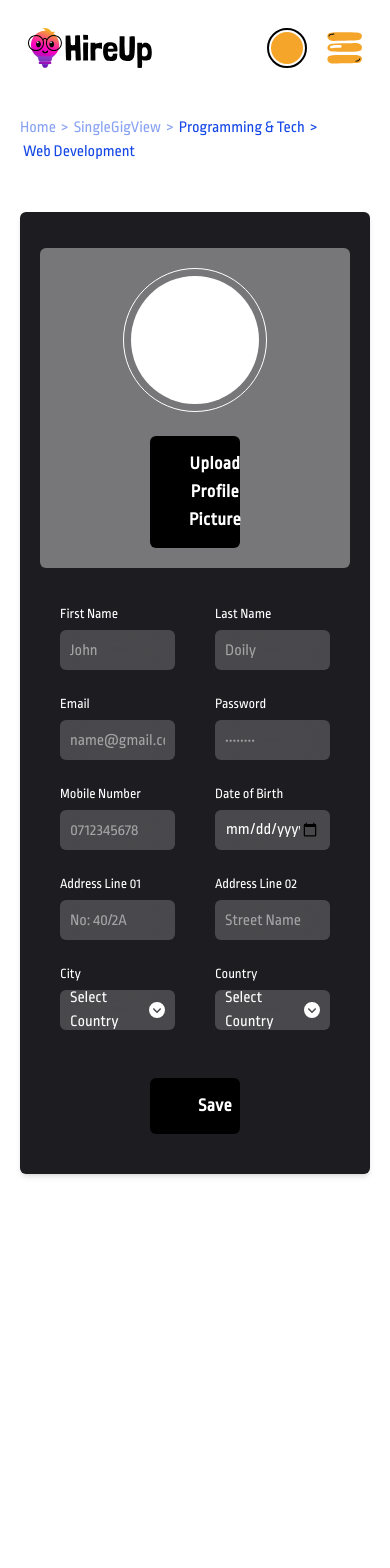
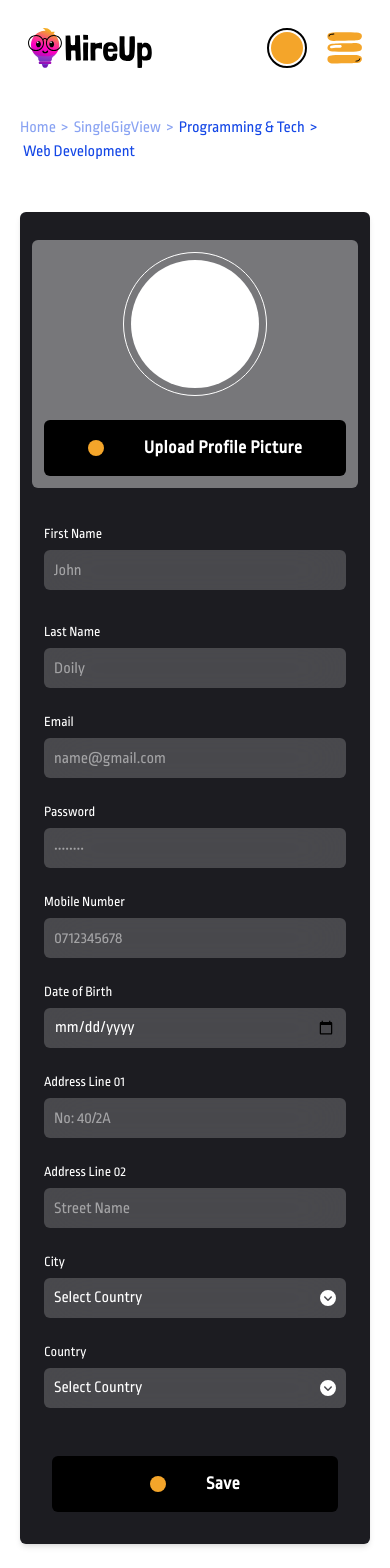
Before and after one commit to thisalsalpura/hireup_frontend, a React (Vite) app: page /profile in a window 390 px wide. Shown: the top 1568 px of the page. Before the commit the page ends 1274 px from the top, so only its background shows below. Built offline with nearby package versions, Linux system fonts and the light colour scheme; a web font is replaced by a local one.

Commit message:
Update 2.4

```diff
--- a/src/pages/Navbar.jsx
+++ b/src/pages/Navbar.jsx
@@ -89,7 +89,7 @@ const Navbar = () => {
                         </div>
                     </div>
 
-                    <div className={`absolute mt-2 w-11/12 mx-auto bg-cus-white-transparent shadow-lg rounded-lg sm:rounded-none transition-all duration-300 ease-in-out py-6 backdrop:blur-2xl ${isOpen ? "right-0 left-0" : "right-[-100%]"} flex justify-center items-center`}>
+                    <div className={`absolute mt-2 w-11/12 mx-auto bg-white shadow-lg rounded-lg sm:rounded-none transition-all duration-300 ease-in-out py-6 backdrop:blur-2xl ${isOpen ? "right-0 left-0" : "right-[-100%]"} flex justify-center items-center`}>
                         {navItems()}
                     </div>
                 </nav>
--- a/src/pages/Profile.jsx
+++ b/src/pages/Profile.jsx
@@ -26,79 +26,79 @@ const Profile = () => {
                     </div>
                 </div>
 
-                <div className="h-full w-full bg-cus-black-low grid grid-cols-12 rounded-md shadow-md mt-12 p-5">
+                <div className="h-full w-full bg-cus-black-low grid grid-cols-12 rounded-md shadow-md mt-12 p-3 sm:p-5">
 
-                    <div className="col-span-12 bg-cus-white-transparent flex flex-col items-center justify-center gap-6 pt-5 pl-5 pr-5 pb-5 mt-4 mb-4 rounded-md">
+                    <div className="col-span-12 bg-cus-white-transparent flex flex-col items-center justify-center gap-6 p-3 sm:p-5 mt-4 mb-4 rounded-md">
                         <div className="h-36 w-36 flex items-center justify-center border border-white rounded-full cursor-pointer">
                             <div className="h-32 w-32 bg-white rounded-full"></div>
                         </div>
-                        <SecondaryButton containerClass="w-1/3 bg-black text-white" name="Upload Profile Picture" />
+                        <SecondaryButton containerClass="w-full md:w-2/3 lg:w-1/3 bg-black text-white" name="Upload Profile Picture" />
                     </div>
 
-                    <div className="col-span-6 flex items-center justify-center pt-5 pl-5 pr-5 pb-3">
+                    <div className="col-span-12 md:col-span-6 flex items-center justify-center pt-5 px-3 sm:px-5 pb-3">
                         <div className="flex flex-col w-full gap-1.5">
                             <label htmlFor="fname" className="text-white text-sm">First Name</label>
                             <input id="fname" name="fname" className="bg-blur h-10 py-0.5 px-2.5 rounded-md text-white text-base" type="text" placeholder="John" required />
                         </div>
                     </div>
 
-                    <div className="col-span-6 flex items-center justify-center pt-5 pl-5 pr-5 pb-3">
+                    <div className="col-span-12 md:col-span-6 flex items-center justify-center pt-5 px-3 sm:px-5 pb-3">
                         <div className="flex flex-col w-full gap-1.5">
                             <label htmlFor="lname" className="text-white text-sm">Last Name</label>
                             <input id="lname" name="lname" className="bg-blur h-10 py-0.5 px-2.5 rounded-md text-white text-base" type="text" placeholder="Doily" required />
                         </div>
                     </div>
 
-                    <div className="col-span-6 flex items-center justify-center pt-3 pl-5 pr-5 pb-3">
+                    <div className="col-span-12 md:col-span-6 flex items-center justify-center pt-3 px-3 sm:px-5 pb-3">
                         <div className="flex flex-col w-full gap-1.5">
                             <label htmlFor="email" className="text-white text-sm">Email</label>
                             <input id="email" name="email" className="bg-blur h-10 py-0.5 px-2.5 rounded-md text-white text-base" type="email" placeholder="name@gmail.com" required />
                         </div>
                     </div>
 
-                    <div className="col-span-6 flex items-center justify-center pt-3 pl-5 pr-5 pb-3">
+                    <div className="col-span-12 md:col-span-6 flex items-center justify-center pt-3 px-3 sm:px-5 pb-3">
                         <div className="flex flex-col w-full gap-1.5">
                             <label htmlFor="password" className="text-white text-sm">Password</label>
                             <input id="password" name="password" className="bg-blur h-10 py-0.5 px-2.5 rounded-md text-white text-base" type="password" placeholder="••••••••" required />
                         </div>
                     </div>
 
-                    <div className="col-span-6 flex items-center justify-center pt-3 pl-5 pr-5 pb-3">
+                    <div className="col-span-12 md:col-span-6 flex items-center justify-center pt-3 px-3 sm:px-5 pb-3">
                         <div className="flex flex-col w-full gap-1.5">
                             <label htmlFor="mobile" className="text-white text-sm">Mobile Number</label>
                             <input id="mobile" name="mobile" className="bg-blur h-10 py-0.5 px-2.5 rounded-md text-white text-base" type="tel" placeholder="0712345678" required />
                         </div>
                     </div>
 
-                    <div className="col-span-6 flex items-center justify-center pt-3 pl-5 pr-5 pb-3">
+                    <div className="col-span-12 md:col-span-6 flex items-center justify-center pt-3 px-3 sm:px-5 pb-3">
                         <div className="flex flex-col w-full gap-1.5">
                             <label htmlFor="dob" className="text-white text-sm">Date of Birth</label>
                             <input id="dob" name="dob" className="bg-blur h-10 py-0.5 px-2.5 rounded-md text-white text-base" type="date" required />
                         </div>
                     </div>
 
-                    <div className="col-span-6 flex items-center justify-center pt-3 pl-5 pr-5 pb-3">
+                    <div className="col-span-12 md:col-span-6 flex items-center justify-center pt-3 px-3 sm:px-5 pb-3">
                         <div className="flex flex-col w-full gap-1.5">
                             <label htmlFor="line1" className="text-white text-sm">Address Line 01</label>
                             <input id="line1" name="line1" className="bg-blur h-10 py-0.5 px-2.5 rounded-md text-white text-base" type="text" placeholder="No: 40/2A" required />
                         </div>
                     </div>
 
-                    <div className="col-span-6 flex items-center justify-center pt-3 pl-5 pr-5 pb-3">
+                    <div className="col-span-12 md:col-span-6 flex items-center justify-center pt-3 px-3 sm:px-5 pb-3">
                         <div className="flex flex-col w-full gap-1.5">
                             <label htmlFor="line2" className="text-white text-sm">Address Line 02</label>
                             <input id="line2" name="line2" className="bg-blur h-10 py-0.5 px-2.5 rounded-md text-white text-base" type="text" placeholder="Street Name" required />
                         </div>
                     </div>
 
-                    <div className="col-span-6 flex items-center justify-center pt-3 pl-5 pr-5 pb-3">
+                    <div className="col-span-12 md:col-span-6 flex items-center justify-center pt-3 px-3 sm:px-5 pb-3">
                         <div className="flex flex-col w-full gap-1.5">
                             <label className="text-white text-sm">City</label>
                             <Dropdown name="Select Country" dropdownBtnClass="w-full" dropdownMenuClass="bg-white" dropdownMenuItemClass="text-black" />
                         </div>
                     </div>
 
-                    <div className="col-span-6 flex items-center justify-center pt-3 pl-5 pr-5 pb-3">
+                    <div className="col-span-12 md:col-span-6 flex items-center justify-center pt-3 px-3 sm:px-5 pb-3">
                         <div className="flex flex-col w-full gap-1.5">
                             <label className="text-white text-sm">Country</label>
                             <Dropdown name="Select Country" dropdownBtnClass="w-full" dropdownMenuClass="bg-white" dropdownMenuItemClass="text-black" />
@@ -106,7 +106,7 @@ const Profile = () => {
                     </div>
 
                     <div className="col-span-12 flex items-center justify-center p-5 mt-4">
-                        <SecondaryButton containerClass="w-1/3 bg-black text-white" name="Save" />
+                        <SecondaryButton containerClass="w-full md:w-1/3 bg-black text-white" name="Save" />
                     </div>
 
                 </div>
--- a/src/pages/SingleGigView.jsx
+++ b/src/pages/SingleGigView.jsx
@@ -219,7 +219,7 @@ const SingleGigView = () => {
                         </div>
                     </div>
 
-                    <div className="col-span-5 sticky top-28 flex-shrink-0 self-start h-[600px] w-full flex items-start justify-center p-5 bg-amber-500">
+                    <div className="col-span-5 sticky top-28 flex-shrink-0 self-start h-fit w-full flex items-start justify-center px-5">
                         <TabsComponents />
                     </div>
                 </div>
```
Also changed, not shown: src/components/TabsComponents.jsx (+26 -10 lines).
